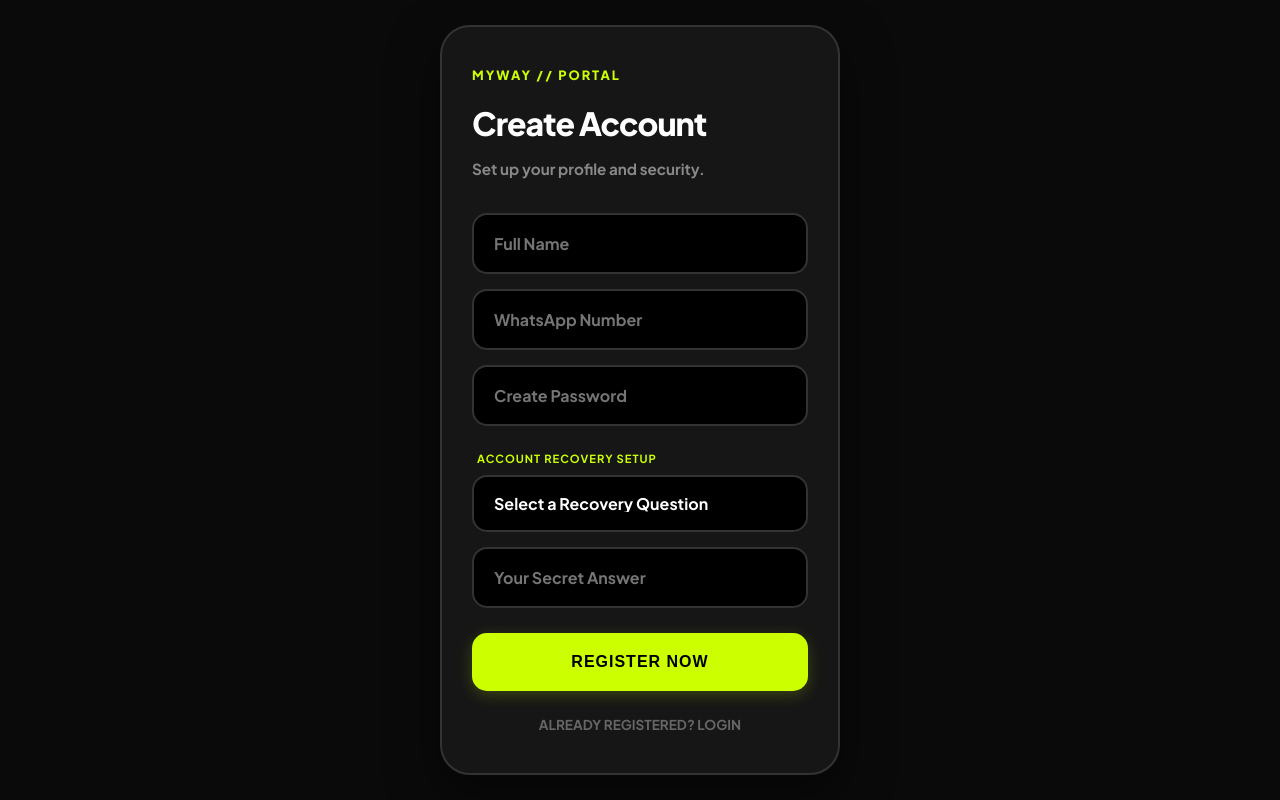
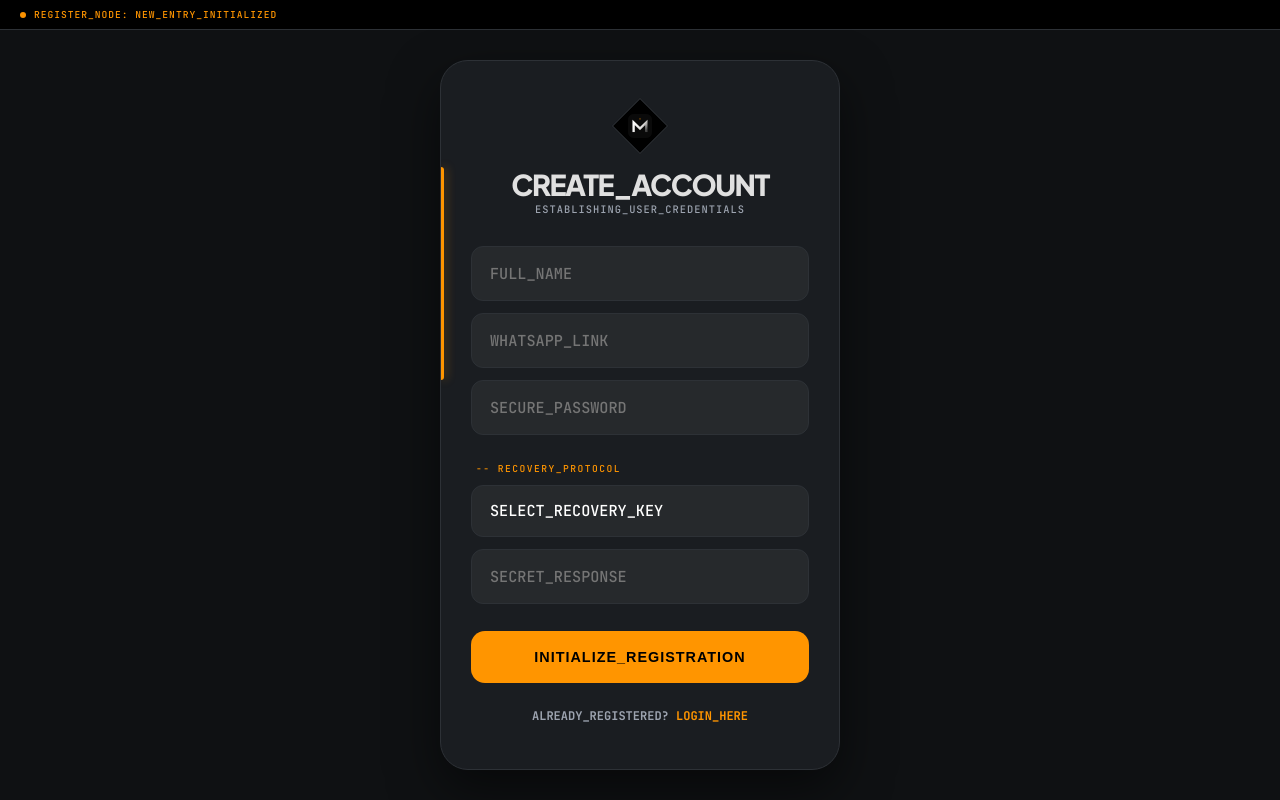
Before and after one commit to mutalefrancis/VECTA-REV, a Flask app: page /register in a window 1280 px wide. Run offline with Flask 3, Linux system fonts and the light colour scheme.

Commit message:
Revamp landlord registration page layout and styles
Updated the landlord registration page with new styles and structure, including a theme color and improved accessibility features.

```diff
--- a/templates/landlord_register.html
+++ b/templates/landlord_register.html
@@ -3,125 +3,133 @@
 <head>
     <meta charset="UTF-8">
     <meta name="viewport" content="width=device-width, initial-scale=1.0, viewport-fit=cover">
-    <title>Join MyWay | Landlord</title>
-    <link href="https://fonts.googleapis.com/css2?family=Plus+Jakarta+Sans:wght@700;800&display=swap" rel="stylesheet">
+    <meta name="theme-color" content="#0f1113">
+    <title>Join MyWay | Registration</title>
+
+    <link rel="preconnect" href="https://fonts.googleapis.com">
+    <link rel="preconnect" href="https://fonts.gstatic.com" crossorigin>
+    <link href="https://fonts.googleapis.com/css2?family=Plus+Jakarta+Sans:wght@400;700;800&family=JetBrains+Mono:wght@500;700&display=swap" rel="stylesheet">
+
     <style>
         :root {
-            --neon: #ccff00;
-            --bg: #0a0a0a;
-            --card: #161616;
-            --text: #ffffff;
-            --border: #333333;
+            --topaz: #FF9500; --neon: #e0e0e0; --bg: #0f1113;
+            --card: #1a1d21; --text: #ffffff; --border: #2d3136;
+            --accent: #9ca3af; --danger: #FF3B30;
         }
 
         * { box-sizing: border-box; -webkit-tap-highlight-color: transparent; }
+        body {
+            margin: 0; font-family: 'Plus Jakarta Sans', sans-serif;
+            background: var(--bg); color: var(--text);
+            display: flex; flex-direction: column; min-height: 100vh;
+        }
 
-        body {
-            font-family: 'Plus Jakarta Sans', sans-serif;
-            background: var(--bg);
-            color: var(--text);
-            display: flex;
-            align-items: center;
-            justify-content: center;
-            min-height: 100vh;
-            margin: 0;
-            padding: 20px;
+        /* STATUS BAR */
+        .sys-status-bar {
+            background: #000; padding: 8px 20px; font-family: 'JetBrains Mono', monospace;
+            font-size: 0.6rem; color: var(--topaz); display: flex; align-items: center;
+            gap: 8px; border-bottom: 1px solid var(--border); letter-spacing: 1px;
+        }
+        .pulse-dot { width: 6px; height: 6px; background: var(--topaz); border-radius: 50%; animation: pulse 1.5s infinite; }
+        @keyframes pulse { 0% { opacity: 0.4; } 50% { opacity: 1; } 100% { opacity: 0.4; } }
+
+        .auth-container {
+            flex: 1; display: flex; align-items: center; justify-content: center; padding: 20px;
         }
 
         .card {
-            background: var(--card);
-            padding: 40px 30px;
-            border-radius: 30px;
-            width: 100%;
-            max-width: 400px;
-            border: 2px solid var(--border);
+            background: var(--card); padding: 45px 30px; border-radius: 28px;
+            width: 100%; max-width: 400px; border: 1px solid var(--border);
             box-shadow: 0 20px 50px rgba(0,0,0,0.5);
-            transition: transform 0.2s cubic-bezier(0.175, 0.885, 0.32, 1.275);
+            position: relative; overflow: hidden;
+            text-align: center;
         }
 
-        .card:active { transform: scale(0.98); }
+        /* Topaz Side-Bar Accent */
+        .card::before {
+            content: ""; position: absolute; left: 0; top: 15%; height: 30%; width: 3px;
+            background: var(--topaz); border-radius: 0 4px 4px 0;
+            box-shadow: 2px 0 10px rgba(255, 149, 0, 0.4);
+        }
 
-        h1 { font-size: 2rem; font-weight: 800; margin: 0 0 10px; letter-spacing: -1px; }
-        p { color: #888; margin-bottom: 35px; font-weight: 600; font-size: 0.95rem; }
+        .logo-diamond {
+            width: 40px; height: 40px; border: 1px solid var(--border);
+            transform: rotate(45deg); display: flex; align-items: center;
+            justify-content: center; margin: 0 auto 20px; background: #000;
+        }
+        .logo-diamond img { width: 24px; height: 24px; transform: rotate(-45deg); }
+
+        h1 { font-size: 1.8rem; font-weight: 800; margin: 0; color: var(--neon); letter-spacing: -1.5px; }
+        .subtitle {
+            color: var(--accent); font-family: 'JetBrains Mono', monospace;
+            font-size: 0.65rem; margin-bottom: 30px; letter-spacing: 1px;
+        }
 
         input, select {
-            width: 100%;
-            padding: 18px 20px;
-            border-radius: 15px;
-            border: 2px solid var(--border);
-            background: #000;
-            color: white;
-            margin-bottom: 15px;
-            outline: none;
-            font-family: 'Plus Jakarta Sans', sans-serif;
-            font-size: 1rem;
-            transition: 0.3s;
-            appearance: none; /* Removes default arrow on some browsers */
+            width: 100%; padding: 16px 18px; margin-bottom: 12px; border-radius: 12px;
+            background: rgba(255,255,255,0.05); border: 1px solid var(--border);
+            color: white; font-size: 0.95rem; font-family: 'JetBrains Mono', monospace;
+            outline: none; transition: 0.3s; appearance: none;
         }
-
-        input:focus, select:focus {
-            border-color: var(--neon);
-            box-shadow: 0 0 15px rgba(204, 255, 0, 0.1);
-        }
+        input:focus, select:focus { border-color: var(--topaz); background: rgba(255,255,255,0.08); }
 
         .security-label {
-            font-size: 0.7rem;
-            color: var(--neon);
-            text-transform: uppercase;
-            letter-spacing: 1px;
-            margin: 10px 0 10px 5px;
-            display: block;
+            font-size: 0.6rem; font-family: 'JetBrains Mono'; color: var(--topaz);
+            text-transform: uppercase; letter-spacing: 1.5px; margin: 15px 0 10px 5px;
+            display: block; text-align: left;
         }
 
         .btn {
-            width: 100%;
-            padding: 20px;
-            border-radius: 15px;
-            border: none;
-            background: var(--neon);
-            color: black;
-            font-weight: 800;
-            font-size: 1rem;
-            cursor: pointer;
-            text-transform: uppercase;
-            letter-spacing: 1px;
-            margin-top: 10px;
-            transition: 0.2s;
-            box-shadow: 0 4px 15px rgba(204, 255, 0, 0.2);
+            background: var(--topaz); color: black; border: none; width: 100%;
+            padding: 18px; border-radius: 14px; font-weight: 800; font-size: 0.9rem;
+            cursor: pointer; margin-top: 15px; transition: 0.2s;
+            text-transform: uppercase; letter-spacing: 1px;
         }
+        .btn:active { transform: scale(0.97); }
 
-        .btn:active { transform: scale(0.95); opacity: 0.8; }
-        .link { display: block; text-align: center; margin-top: 25px; color: #666; text-decoration: none; font-weight: 700; font-size: 0.85rem; transition: 0.2s; }
-        .link:hover { color: var(--neon); }
-        .logo-small { color: var(--neon); font-weight: 800; font-size: 0.8rem; margin-bottom: 20px; display: block; letter-spacing: 2px; }
+        .link {
+            display: block; text-align: center; margin-top: 25px;
+            color: var(--accent); text-decoration: none;
+            font-family: 'JetBrains Mono'; font-weight: 700; font-size: 0.75rem;
+        }
+        .link span { color: var(--topaz); }
     </style>
 </head>
 <body>
 
-    <div class="card">
-        <span class="logo-small">MYWAY // PORTAL</span>
-        <h1>Create Account</h1>
-        <p>Set up your profile and security.</p>
+    <div class="sys-status-bar">
+        <span class="pulse-dot"></span> REGISTER_NODE: NEW_ENTRY_INITIALIZED
+    </div>
 
-        <form action="/register" method="POST">
-            <input type="text" name="name" placeholder="Full Name" required>
-            <input type="text" name="phone" placeholder="WhatsApp Number" required>
-            <input type="password" name="password" placeholder="Create Password" required>
+    <div class="auth-container">
+        <div class="card">
+            <div class="logo-diamond">
+                <img src="/static/icon-192.png" alt="M">
+            </div>
 
-            <span class="security-label">Account Recovery Setup</span>
-            <select name="security_question" required>
-                <option value="" disabled selected>Select a Recovery Question</option>
-                <option value="What was the name of your first school?">First School Name?</option>
-                <option value="In what city were you born?">Birth City?</option>
-                <option value="What is your mother's maiden name?">Mother's Maiden Name?</option>
-                <option value="What was your first pet's name?">First Pet's Name?</option>
-            </select>
-            <input type="text" name="security_answer" placeholder="Your Secret Answer" required>
+            <h1>CREATE_ACCOUNT</h1>
+            <div class="subtitle">ESTABLISHING_USER_CREDENTIALS</div>
 
-            <button type="submit" class="btn">Register Now</button>
-        </form>
+            <form action="/register" method="POST">
+                <input type="text" name="name" placeholder="FULL_NAME" required>
+                <input type="tel" name="phone" placeholder="WHATSAPP_LINK" required>
+                <input type="password" name="password" placeholder="SECURE_PASSWORD" required>
 
-        <a href="{{ url_for('login') }}" class="link">ALREADY REGISTERED? LOGIN</a>
+                <span class="security-label">-- RECOVERY_PROTOCOL</span>
+                <select name="security_question" required>
+                    <option value="" disabled selected>SELECT_RECOVERY_KEY</option>
+                    <option value="What was the name of your first school?">FIRST_SCHOOL_NAME</option>
+                    <option value="In what city were you born?">BIRTH_CITY</option>
+                    <option value="What is your mother's maiden name?">MOTHER_MAIDEN_NAME</option>
+                    <option value="What was your first pet's name?">FIRST_PET_NAME</option>
+                </select>
+                <input type="text" name="security_answer" placeholder="SECRET_RESPONSE" required>
+
+                <button type="submit" class="btn">INITIALIZE_REGISTRATION</button>
+            </form>
+
+            <a href="{{ url_for('login') }}" class="link">ALREADY_REGISTERED? <span>LOGIN_HERE</span></a>
+        </div>
     </div>
 
 </body>
```
